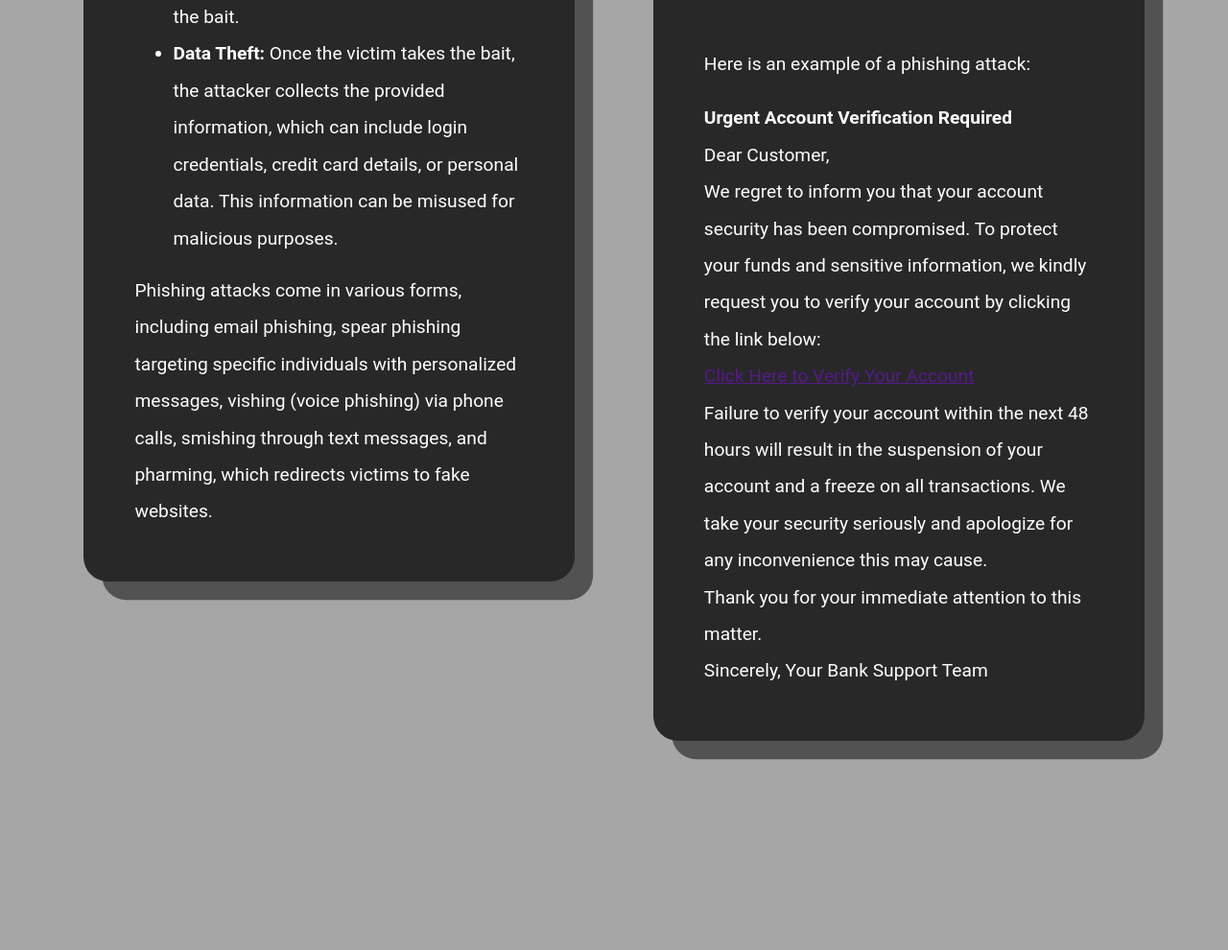
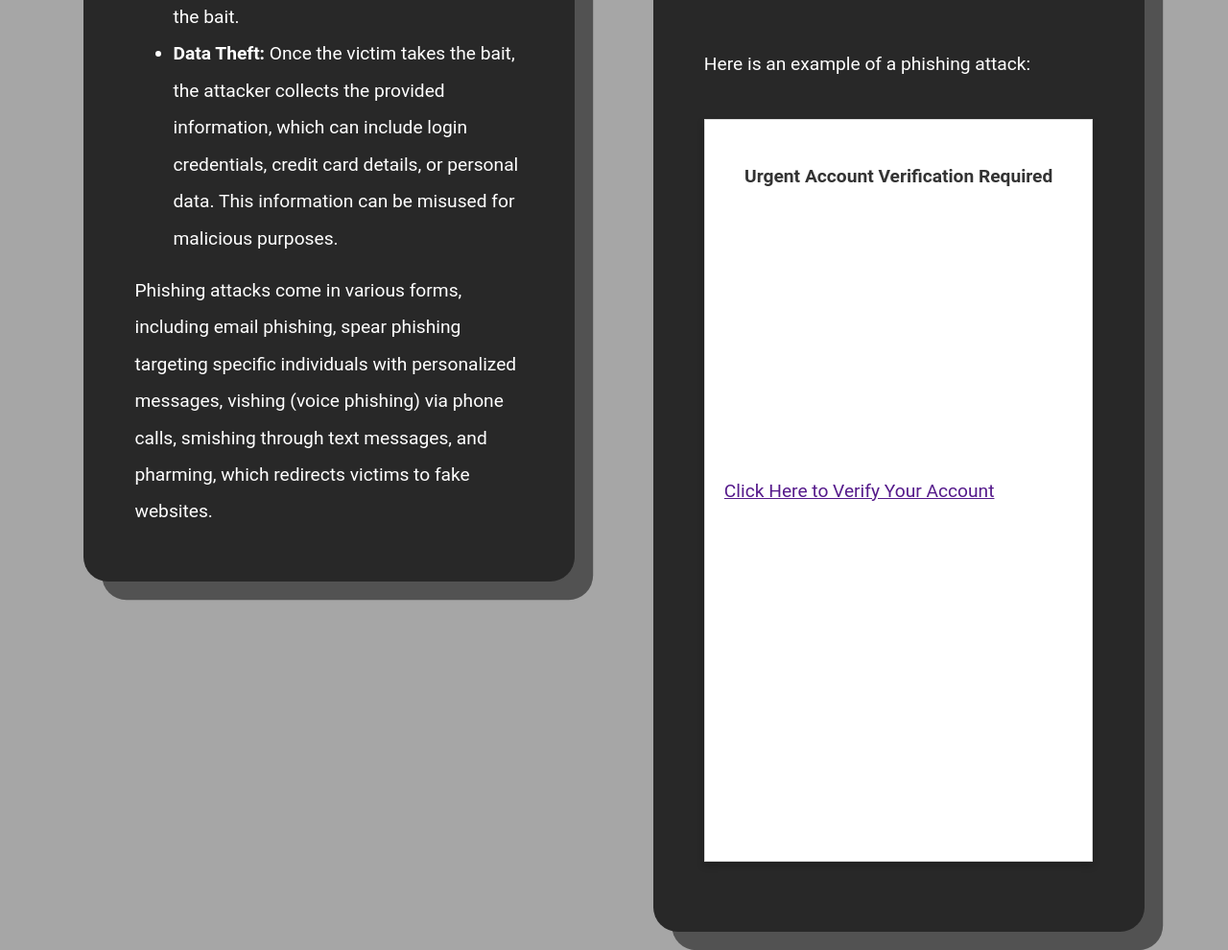
Before and after one commit to HackOverflow404/cyberawareness, a plain HTML site: page phishing/phishingWhat.html in a window 1280 px wide. Shown: the part 2262-3252 px from the top of the page at 96% size. Before the commit the page ends 3121 px from the top, so only its background shows below. Drawn offline with nearby package versions, Linux system fonts and the light colour scheme.

Commit message:
fixed formatting of example

```diff
--- a/phishing/phishingWhat.html
+++ b/phishing/phishingWhat.html
@@ -58,13 +58,41 @@
                     <h2 class="content-title">Example of Phishing</h2>
                     <p class="content-para">Here is an example of a phishing attack:</p>
                     <br>
-                    <p class="content-para"><b>Urgent Account Verification Required</b></p>
-                    <p class="content-para">Dear Customer,</p>
-                    <p class="content-para">We regret to inform you that your account security has been compromised. To protect your funds and sensitive information, we kindly request you to verify your account by clicking the link below:</p>
-                    <p class="content-para"><a href="">Click Here to Verify Your Account</a></p>
-                    <p class="content-para">Failure to verify your account within the next 48 hours will result in the suspension of your account and a freeze on all transactions. We take your security seriously and apologize for any inconvenience this may cause.</p>
-                    <p class="content-para">Thank you for your immediate attention to this matter.</p>
-                    <p class="content-para">Sincerely, Your Bank Support Team</p>
+                    <div class="phishing-example">
+                        <p id="example-subject" class="content-para"><b>Urgent Account Verification Required</b></p>
+                        <p id="example-greeting" class="content-para email-para">Dear Customer,</p>
+                        <p id="example-para-1" class="content-para email-para">We regret to inform you that your account security has been compromised. To protect your funds and sensitive information, we kindly request you to verify your account by clicking the link below:</p>
+                        <p id="example-link" class="content-para email-para"><a href="">Click Here to Verify Your Account</a></p>
+                        <p id="example-para-2" class="content-para email-para">Failure to verify your account within the next 48 hours will result in the suspension of your account and a freeze on all transactions. We take your security seriously and apologize for any inconvenience this may cause.</p>
+                        <p id="example-para-3" class="content-para email-para">Thank you for your immediate attention to this matter.</p>
+                        <p id="example-signature" class="content-para email-para">Sincerely, Your Bank Support Team</p>
+                    </div>
+                    <style>
+                        #example-subject {
+                            color: #333;
+                            text-align: center;
+                            padding: 20px;
+                        }
+                        #email-para {
+                            color: #555;
+                            margin: 0 20px;
+                        }
+                        #example-link {
+                            color: #007BFF;
+                            text-decoration: none;
+                        }
+                        #example-link:hover {
+                            text-decoration: underline;
+                        }
+                        .phishing-example {
+                            background-color: #fff;
+                            max-width: 600px;
+                            margin: 20px auto;
+                            padding: 20px;
+                            border: 1px solid #ddd;
+                            box-shadow: 0 4px 8px rgba(0, 0, 0, 0.2);
+                        }
+                    </style>
                 </td>
             </tr>
         </table>
```
